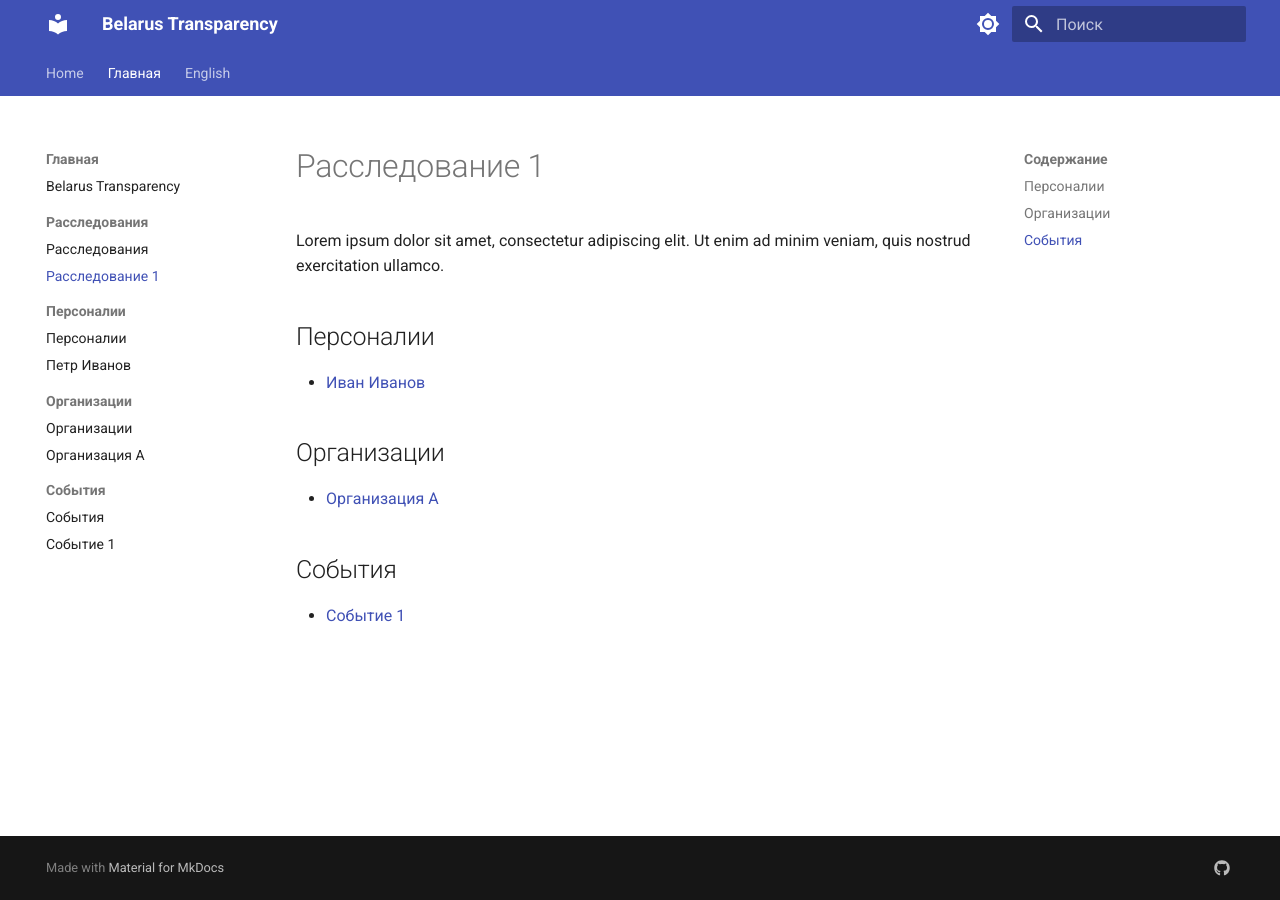
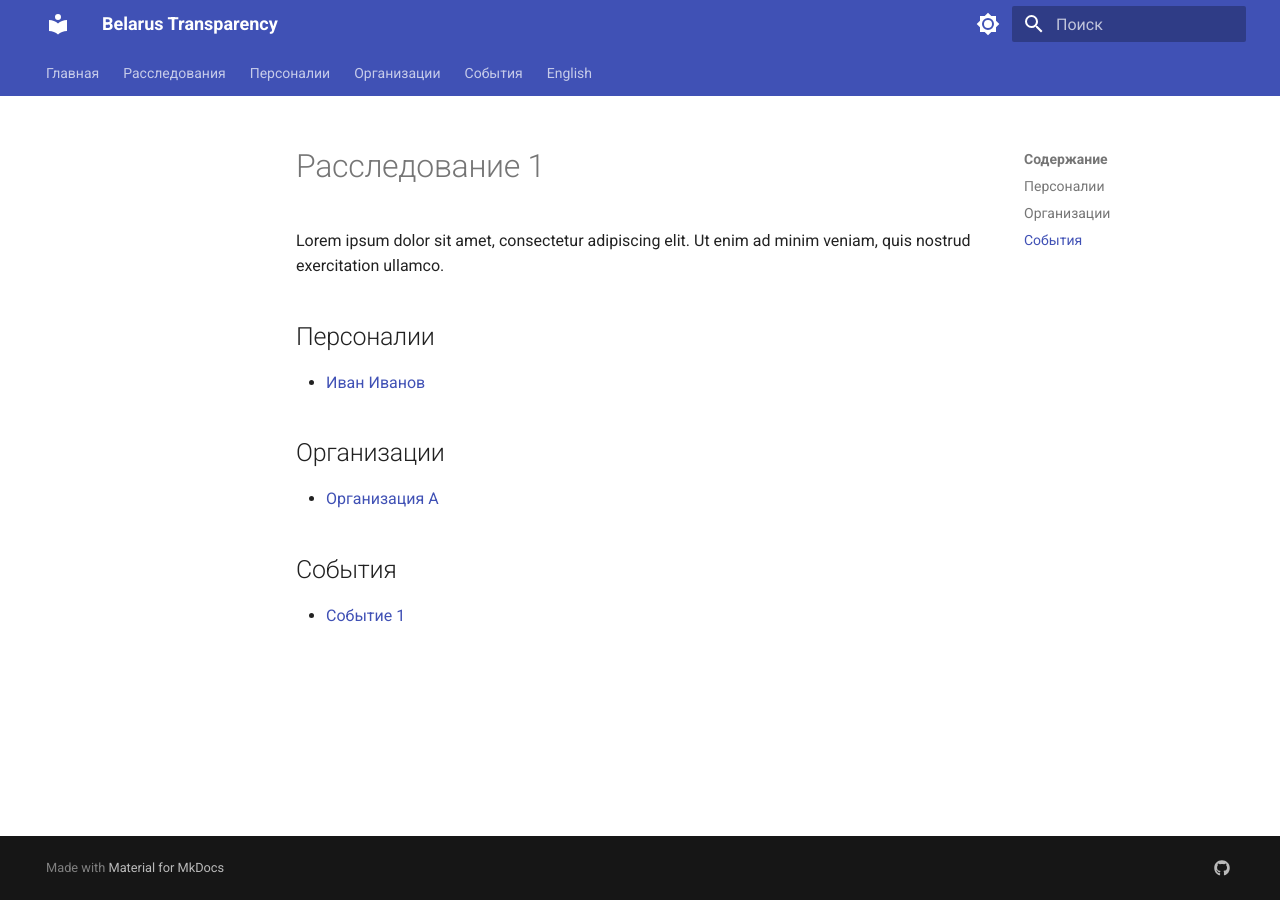
Before and after one commit to belarustransparency/belarus-transparency, an MkDocs documentation site: the page built from docs/ru/investigations/investigation-1.md, in a window 1280 px wide. Built offline with MkDocs 1.6.1 and Material for MkDocs 9.7.7, drawn with Linux system fonts in a browser that asks for light colours; some of the changed lines change nothing that is shown.

Commit message:
Правка страницы

```diff
--- a/mkdocs.yml
+++ b/mkdocs.yml
@@ -27,7 +27,6 @@ theme:
 plugins:
   - search:
       lang: ru
-  - awesome-pages
 
 markdown_extensions:
   - pymdownx.superfences:
@@ -40,6 +39,14 @@ markdown_extensions:
   - toc:
       permalink: true
 
+nav:
+  - Главная: index.md
+  - Расследования: ru/investigations/index.md
+  - Персоналии: ru/persons/index.md
+  - Организации: ru/organizations/index.md
+  - События: ru/events/index.md
+  - English: en/index.md
+
 extra:
   social:
     - icon: fontawesome/brands/github
```
Also changed, not shown: docs/.obsidian/workspace.json, docs/.pages, docs/ru/.pages.
